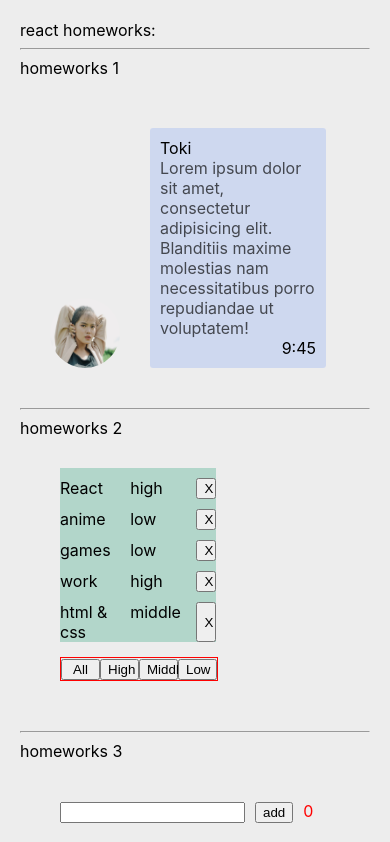
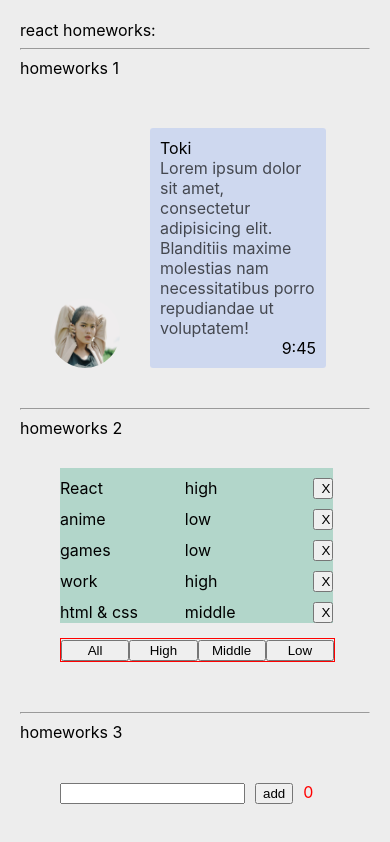
Before and after one commit to Lithuwix/simple-react-training, a React (Create React App) app: page / in a window 390 px wide. Shown: the top 842 px of the page. Built offline with nearby package versions, Linux system fonts and the light colour scheme.

Commit message:
some styles created 2

```diff
--- a/src/p2-homeworks/h2/Affair.module.css
+++ b/src/p2-homeworks/h2/Affair.module.css
@@ -11,8 +11,8 @@
     }
 }
 
-@media (max-width: 630px ) {
+@media (max-width: 700px ) {
     .affair_container {
-        grid-template-columns: 18vw 17vw 5vw;
+        grid-template-columns: 32vw 33vw 5vw;
     }
 }
--- a/src/p2-homeworks/h2/Affairs.module.css
+++ b/src/p2-homeworks/h2/Affairs.module.css
@@ -24,3 +24,12 @@
         width: 40vw;
     }
 }
+
+@media (max-width: 700px ) {
+    .affairs_container {
+        width: 70vw;
+    }
+    .filter_buttons_container {
+        width: 70vw;
+    }
+}
```
